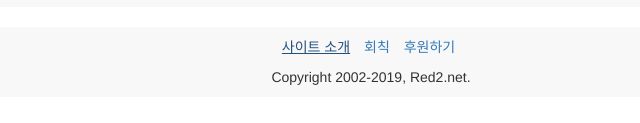
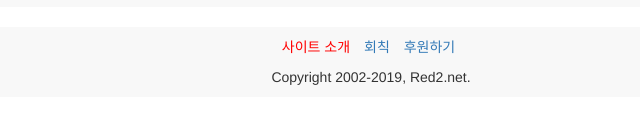
Before and after one commit to red2cracker/red2v11, a plain HTML site: page index.html in a window 1280 px wide. In both pictures the pointer is over the link "사이트 소개". Shown: the part 153-276 px from the top of the page, 269-909 px from the left. Drawn offline with nearby package versions, Linux system fonts and the light colour scheme.

Commit message:
푸터 링크 스타일 추가.

```diff
--- a/css/style.css
+++ b/css/style.css
@@ -137,6 +137,16 @@ body {
   margin-top: 10px;
 }
 
+.footer .list-inline a {
+  color: #337ab7;
+  text-decoration: none;
+}
+.footer .list-inline a:hover,
+.footer .list-inline a:focus {
+  color: #f00;
+  text-decoration: none;
+}
+
 
 @media (min-width: 768px) {
 
```
